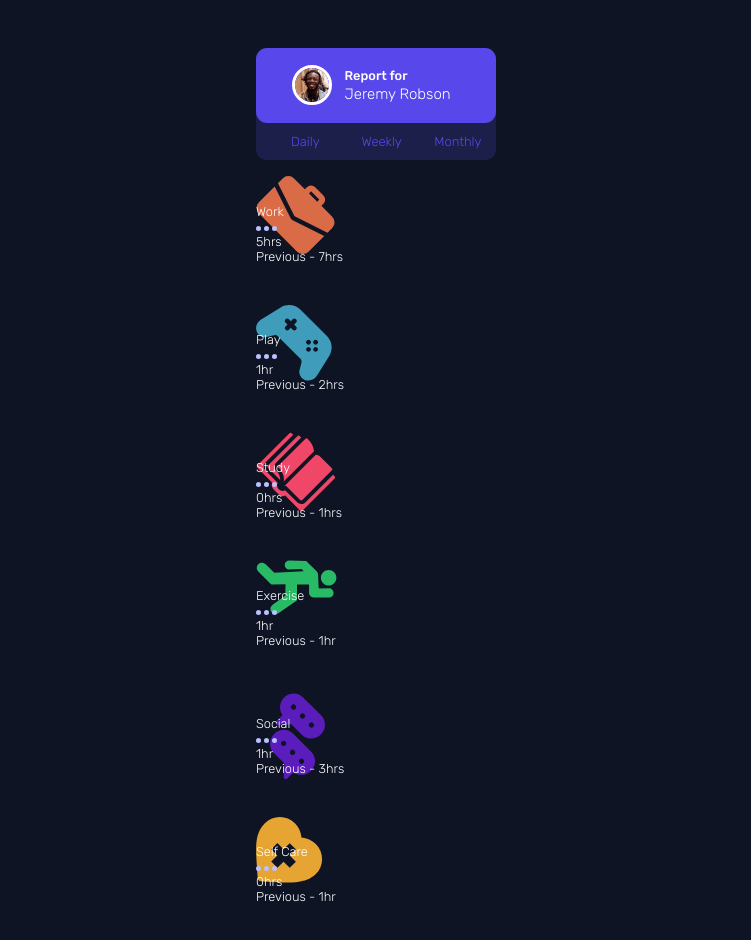
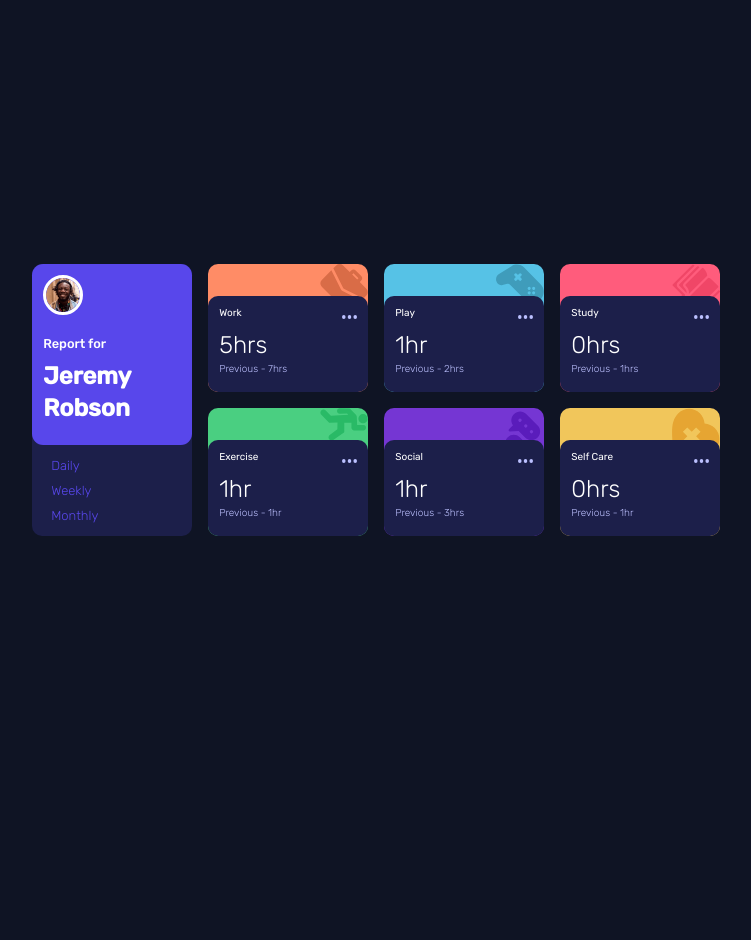
Before and after one commit to jenna-lab/Time-tracking-dashboard--css-grid, a plain HTML site: page index.html in a window 1280 px wide. Shown: the whole page, without its empty margins (264-1015 px from the left). After the commit the page ends 800 px from the top, so only its background shows below. Drawn offline with Linux system fonts and the light colour scheme.

Commit message:
complete

```diff
--- a/style.css
+++ b/style.css
@@ -14,9 +14,7 @@ a{
     text-decoration: none;
     color: #fff;
 }
-.active{
-    color: #fff !important;
-}
+
 .profile-card{
     background-color: hsl(235, 46%, 20%);
     border-radius: 10px;
@@ -50,9 +48,7 @@ a{
     font-weight: 500;
     line-height: 1.2rem;
 }
-.text h3{
-    font-weight: 300;
-}
+
 .periods{
     display: grid;
     grid-template-columns: repeat(3, 1fr);
@@ -82,3 +78,166 @@ a{
     width: 15rem;
 
 }
+.work{
+    background-color: hsl(15, 100%, 70%);
+}
+.play{
+    background-color: hsl(195, 74%, 62%);
+}
+.study{
+    background-color: hsl(348, 100%, 68%);
+}
+.exercise{
+    background-color: hsl(145, 58%, 55%);
+}
+.social{
+    background-color: hsl(264, 64%, 52%);
+}
+.selfCare{
+    background-color: hsl(43, 84%, 65%);
+}
+.actIcon{
+    grid-column: 2/4;
+}
+.actIcon>img{
+    max-width: 3rem;
+    align-self: end;
+    justify-self: end;
+}
+.containerTextact{
+    background-color: hsl(235, 46%, 20%);
+    max-width: 15rem;
+    border-radius: 10px;
+    grid-column: 1/4;
+    display: grid;
+    grid-template-rows: 1fr 1fr;
+    padding: .9rem;
+}
+
+.end{
+    display: grid;
+    grid-template-columns: 1fr 1fr;
+    font-size: x-large;
+    font-weight: 300;
+    line-height: 1.5rem;
+}
+.end p:nth-last-child(1){
+    justify-self: right;
+    font-size: x-small;
+    color: hsl(236, 100%, 87%);
+}
+.begin{
+    display: grid;
+    grid-template-columns: 1fr 1fr;
+    font-weight: 400;
+    font-size: x-small;
+}
+.begin>img{
+    max-width: 1rem;
+    justify-self: right;
+    margin-top: .5rem
+
+}
+
+    main{
+        display: flex;
+        justify-content: center;
+        align-items: center;
+        height: 100vh;
+    }
+    .activities{
+        display: grid;
+        grid-template-columns:  repeat(4, 10rem);
+        grid-template-rows: 1fr 1fr;
+        align-items: center;
+        justify-items: center;
+        grid-gap:1rem;
+
+    }
+    .profile-card{
+        display: grid;
+        grid-template-columns: 1fr;
+        grid-template-rows: 1fr 1fr 1fr;
+        height: 17rem;
+        width: 10rem;
+        grid-row: 1/3;
+
+    }
+    .profile-img{
+        width: 2.5rem;
+        border: 3px solid #fff;
+        border-radius: 50%;
+        align-self: start;
+        justify-self: start;
+
+    }
+    .profile{
+        display: grid;
+        grid-template-columns: 1fr;
+        grid-template-rows: 1fr 3fr;
+        grid-row: 1/3;
+        align-items: center;
+        justify-items: center;
+        grid-gap: 0.8rem;
+        padding: .7rem;
+    }
+    .text{
+        justify-self: start;
+        align-self: start;
+        line-height: 2rem;
+    }
+    .text h3{
+        font-size: x-large;
+    }
+    .periods{
+        display: grid;
+        grid-template-columns: 1fr;
+        grid-template-rows: 1fr 1fr 1fr;
+        align-items: center;
+        justify-items: start;
+        padding: .5rem;
+
+    }
+
+
+    .act1{
+        border-radius: 10px;
+        display: grid;
+        grid-template-columns: 1fr;
+        grid-template-rows: 25% 75%;
+        height: 8rem;
+        width: 10rem;
+
+    }
+    .actIcon{
+        grid-column: 2/4;
+    }
+    .actIcon>img{
+        max-width: 3rem;
+        align-self: end;
+        justify-self: end;
+    }
+    .containerTextact{
+        background-color: hsl(235, 46%, 20%);
+        max-width: 15rem;
+        border-radius: 10px;
+        grid-column: 1/4;
+        display: grid;
+        grid-template-columns: 1fr;
+        padding: .7rem;
+    }
+    .end{
+        display: flex;
+        flex-direction: column;
+        font-size: x-large;
+    }
+    .begin{
+        display: grid;
+        grid-template-columns: 1fr 1fr;
+
+    }
+    .begin>img{
+        width: 0.9rem;
+        align-self: right;
+        margin-top: .5rem;
+    }
```
